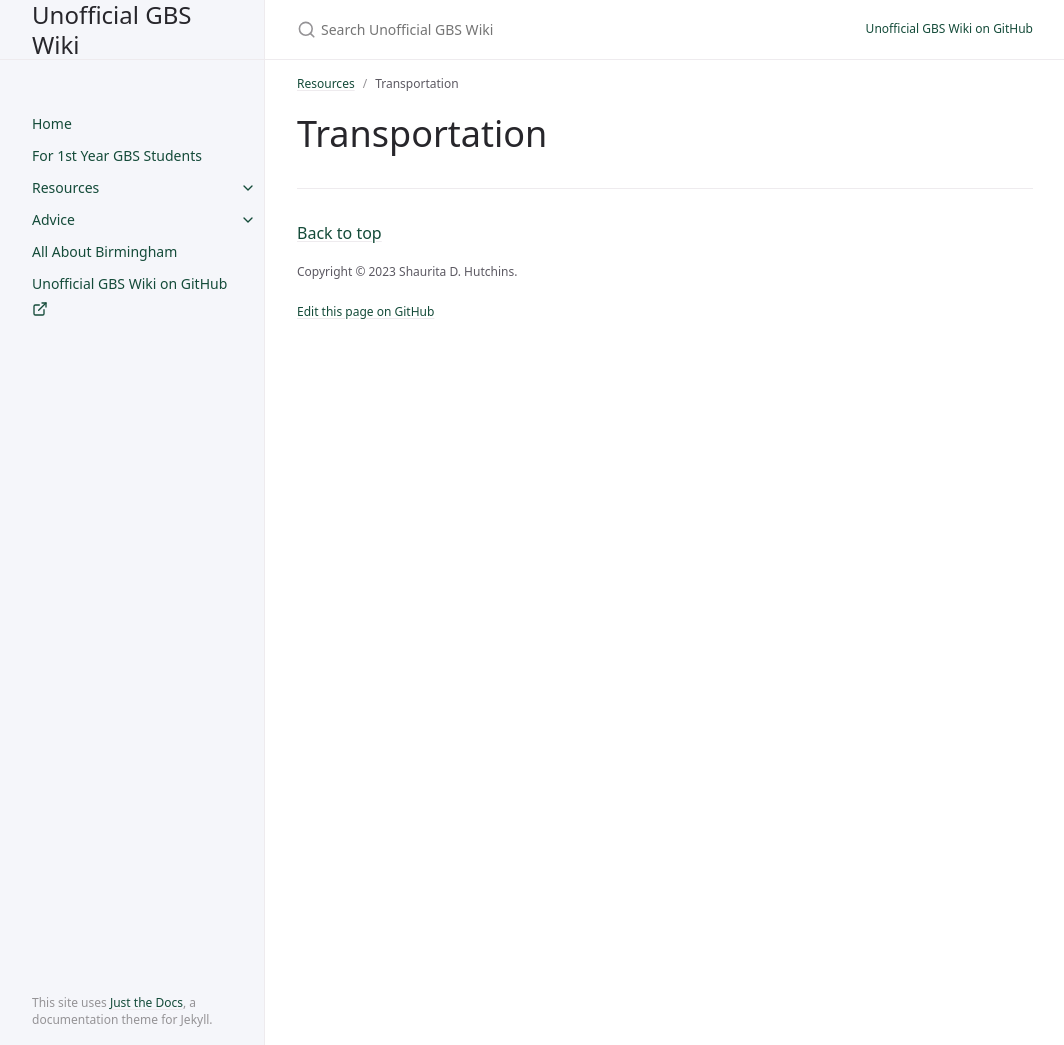
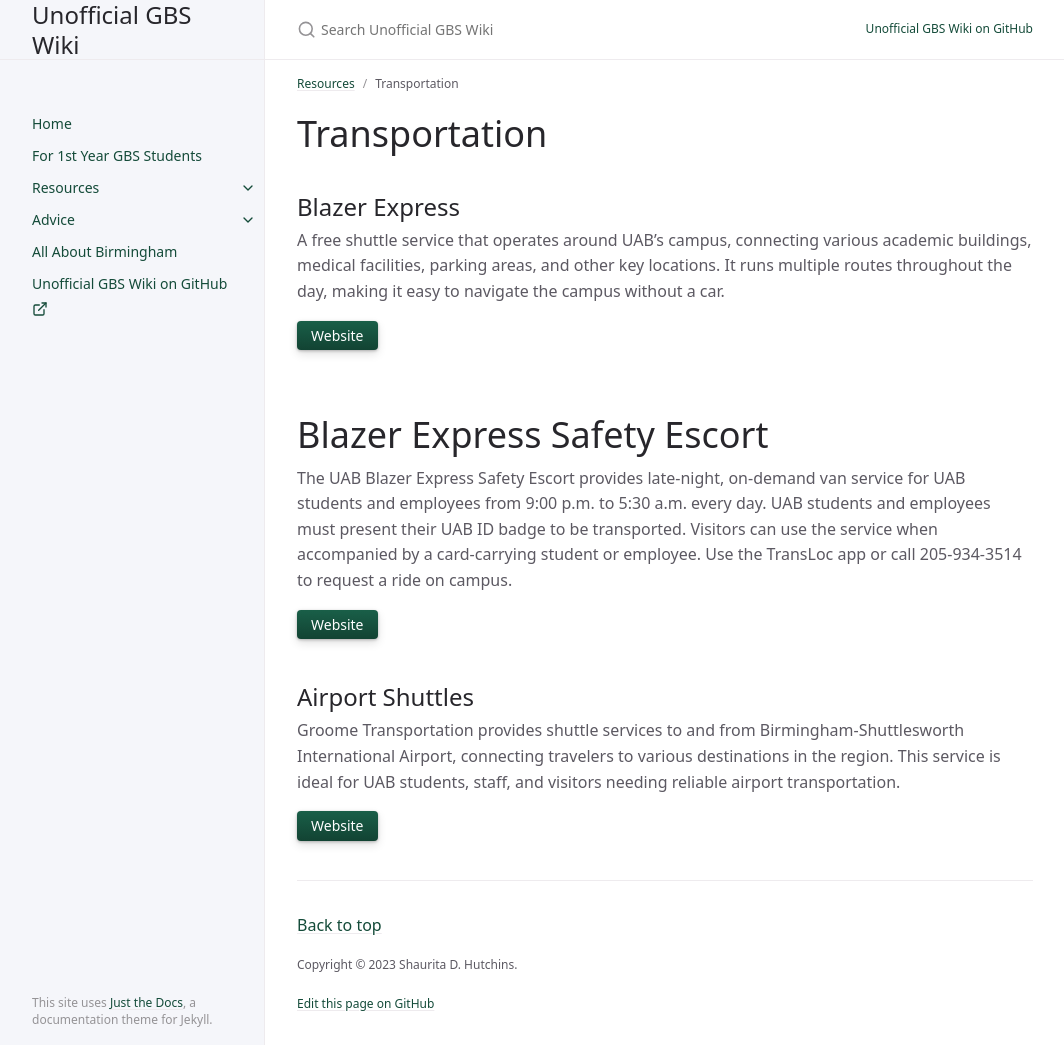
Before and after one commit to sdhutchins/gbs-guide, a Jekyll site: the page built from docs/resources/transportation.md, in a window 1280 px wide and 1045 px high. Shown: the whole window, without its empty margins (107-1171 px from the left). Built offline with Jekyll 4.4.1, drawn with Linux system fonts in a browser that asks for light colours; cached includes are drawn as plain includes.

Commit message:
Add transportation links.

```diff
--- a/docs/resources/transportation.md
+++ b/docs/resources/transportation.md
@@ -8,3 +8,22 @@ nav_order: 6
 # Transportation
 
 {: .no_toc }
+
+## Blazer Express
+
+A free shuttle service that operates around UAB's campus, connecting various academic buildings, medical facilities, parking areas, and other key locations. It runs multiple routes throughout the day, making it easy to navigate the campus without a car.
+
+[Website](https://www.uab.edu/facilities/transportation/blazer-express){: .btn .btn-primary .fs-3 .mb-4 .mb-md-0 .mr-2 }
+
+# Blazer Express Safety Escort
+
+The UAB Blazer Express Safety Escort provides late-night, on-demand van service for UAB students and employees from 9:00 p.m. to 5:30 a.m. every day. UAB students and employees must present their UAB ID badge to be transported. Visitors can use the service when accompanied by a card-carrying student or employee. Use the TransLoc app or call 205-934-3514 to request a ride on campus.
+
+[Website](https://www.uab.edu/transportation/services/safety-escort){: .btn .btn-primary .fs-3 .mb-4 .mb-md-0 .mr-2 }
+
+
+## Airport Shuttles
+
+Groome Transportation provides shuttle services to and from Birmingham-Shuttlesworth International Airport, connecting travelers to various destinations in the region. This service is ideal for UAB students, staff, and visitors needing reliable airport transportation.
+
+[Website](https://groometransportation.com/birmingham/?&sd_client_id=9ee26540-931f-40b8-aae3-063668645dd6){: .btn .btn-primary .fs-3 .mb-4 .mb-md-0 .mr-2 }
```
